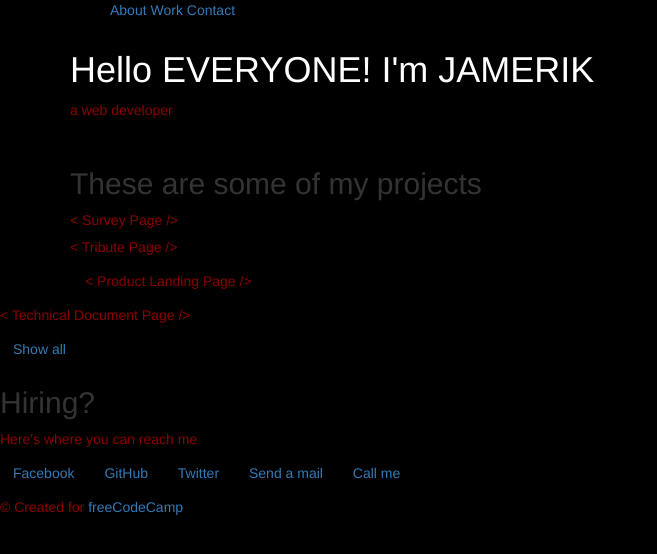
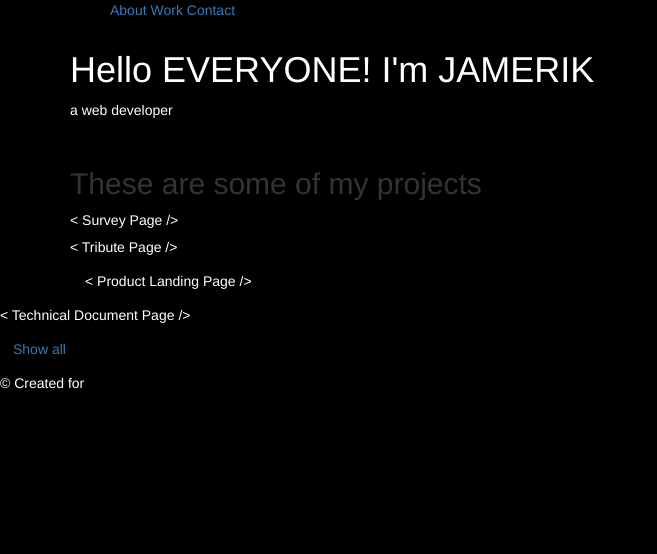
Before and after one commit to Jamerik22/Final-Project, a plain HTML site: page index (2).html in a window 1280 px wide. Shown: the whole page, without its empty margins (0-657 px from the left). Drawn offline with Linux system fonts and the light colour scheme.

Commit message:
(updated message)

```diff
--- a/bio/style.css
+++ b/bio/style.css
@@ -23,8 +23,7 @@ li{
 .img{
     /* position: absolute;
     left: 0px;*/
-    top: -466px;
-    z-index: -1;
+
     margin-left: auto;
     margin-right: auto;
 }
@@ -39,4 +38,20 @@ div{
 }
 h1{
     color: white;
+    font-family: 'Raleway', sans-serif;
+    font-weight: 700;
+    text-align: center;
 }
+h2{
+    color: white;
+}
+h3{
+    color: blue;
+}
+a:hover{
+    text-decoration: none;
+    background-color: white;
+}
+a{
+    color: blue;
+}
--- a/css/style.css
+++ b/css/style.css
@@ -46,7 +46,7 @@ li{
 }
 p{
     margin: 7px;
-    color: darkred;
+    color: white;
     margin-left: auto;
     margin-right: auto;
 }
@@ -56,3 +56,6 @@ div{
 h1{
     color: white;
 }
+.footer{
+    background-color: #07FF00;
+}
--- a/index (2).html
+++ b/index (2).html
@@ -88,45 +88,12 @@
 
 
 
-      <section id="contact" class="contact-section">
-        <div class="contact-section-header">
-          <h2>Hiring?</h2>
-          <p>Here's where you can reach me</p>
-        </div>
-        <div class="contact-links">
-          <a href="https://facebook.com/freecodecamp" target="_blank" class="btn contact-details"><i class="fab fa-facebook-square"></i> Facebook</a
-          >
-          <a
-            id="profile-link"
-            href="https://github.com/freecodecamp"
-            target="_blank"
-            class="btn contact-details"
-            ><i class="fab fa-github"></i> GitHub</a
-          >
-          <a
-            href="https://twitter.com/freecodecamp"
-            target="_blank"
-            class="btn contact-details"
-            ><i class="fab fa-twitter"></i> Twitter</a
-          >
-          <a href="mailto:example@example.com" class="btn contact-details"
-            ><i class="fas fa-at"></i> Send a mail</a
-          >
-          <a href="tel:555-555-5555" class="btn contact-details"
-            ><i class="fas fa-mobile-alt"></i> Call me</a
-          >
-        </div>
-      </section>
-
-      <!-- END CONTACT SECTION -->
-
-      <!-- START FOOTER SECTION -->
 
   <footer>
       <p>
         &copy; Created for
-        <a href="https://www.freecodecamp.com/" target="_blank"
-          >freeCodeCamp <i class="fab fa-free-code-camp"></i
+        <a href="" target="_blank"
+          > <i class="fab fa-free-code-camp"></i
         ></a>
       </p>
   </footer>
```
Also changed, not shown: bio/index.html (+6 -2 lines), index.html (+5 -4 lines).
